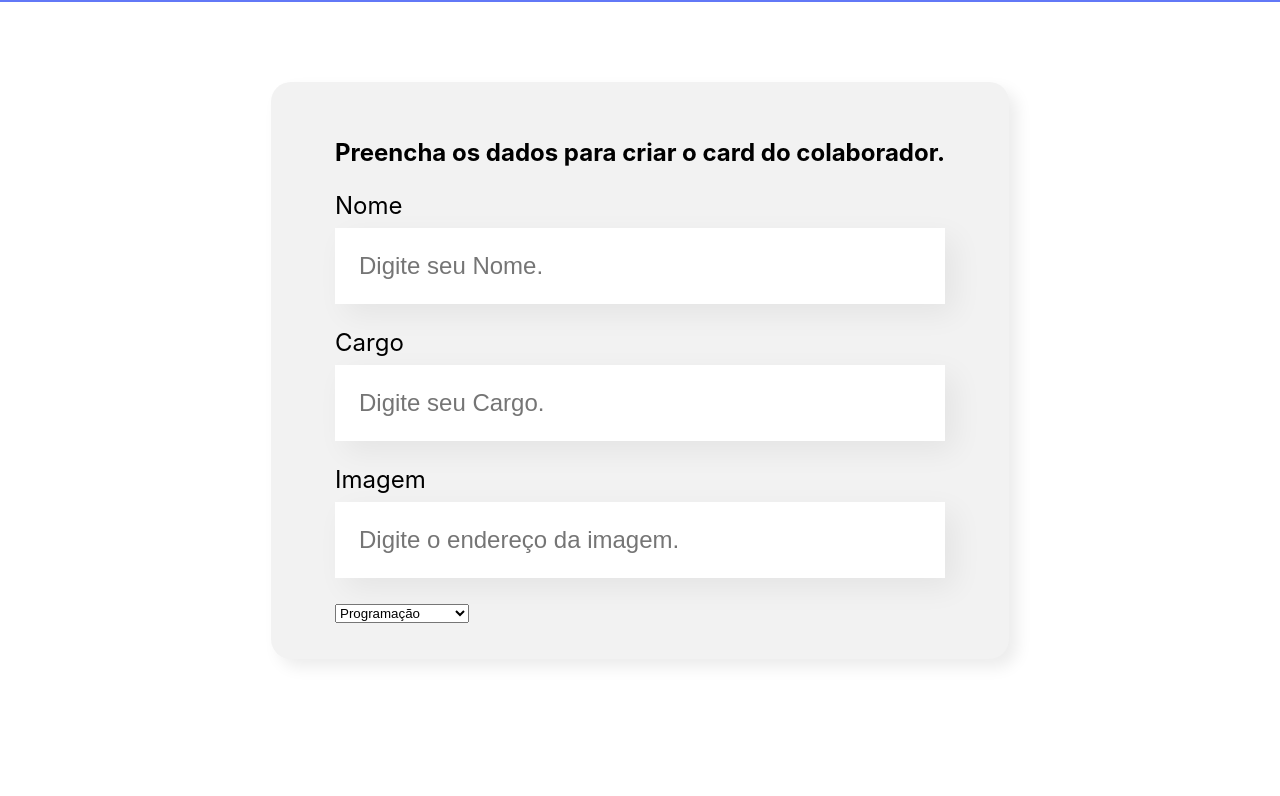
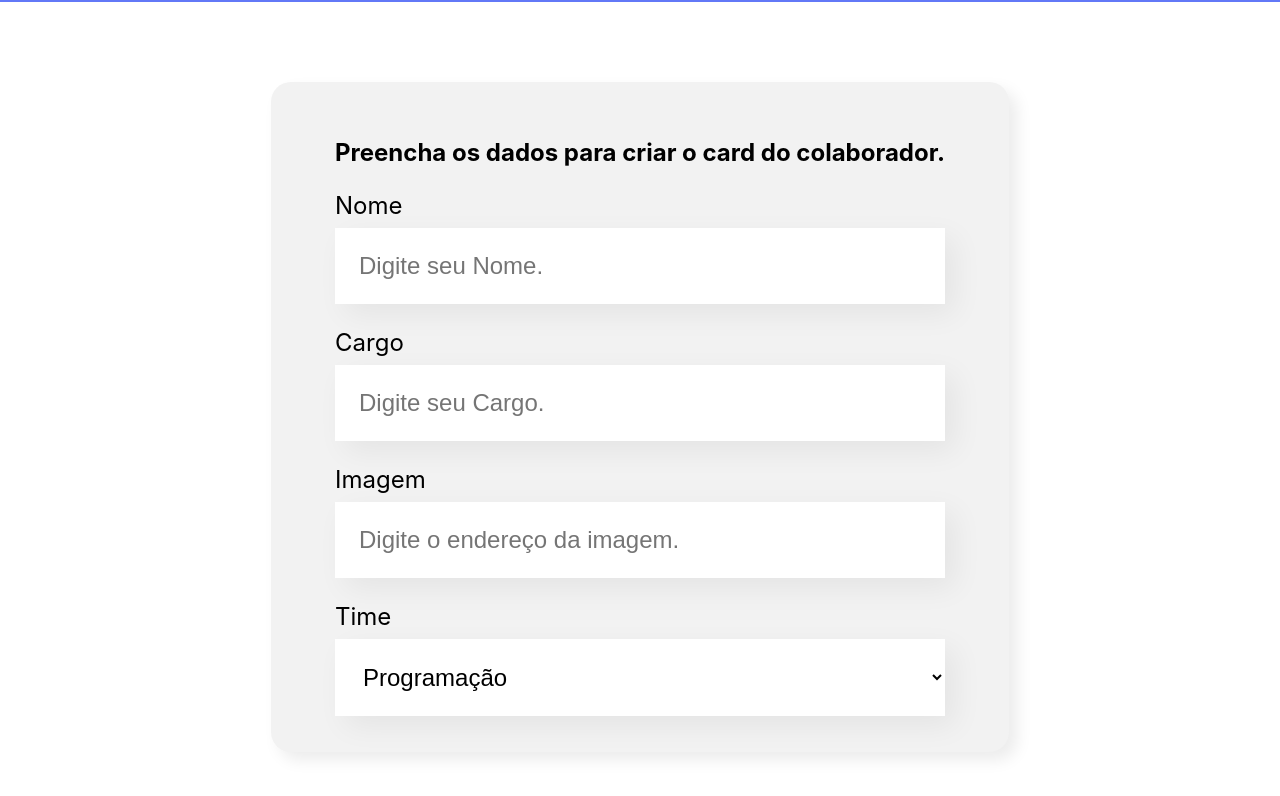
Before and after one commit to alexandreduara/Organo-React, a React (Create React App) app: page / in a window 1280 px wide. Shown: the part 496-1292 px from the top of the page. Before the commit the page ends 1235 px from the top, so only its background shows below. Built offline with nearby package versions, Linux system fonts and the light colour scheme.

Commit message:
Criando o Select

```diff
--- a/src/componentes/Formulario/index.js
+++ b/src/componentes/Formulario/index.js
@@ -21,7 +21,7 @@
         <CampoTexto label="Nome" placeholder="Digite seu Nome" />
         <CampoTexto label="Cargo" placeholder="Digite seu Cargo" />
         <CampoTexto label="Imagem" placeholder="Digite o endereço da imagem" />
-        <ListaSuspensa itens={times}/>
+        <ListaSuspensa label="Time" itens={times}/>
       </form>
     </section>
   );
--- a/src/componentes/ListaSuspensa/ListaSuspensa.css
+++ b/src/componentes/ListaSuspensa/ListaSuspensa.css
@@ -0,0 +1,15 @@
+.lista-suspensa label{
+    display: block;
+    margin-bottom: 8px;
+    font-size: 24px;
+}
+
+.lista-suspensa select{
+    background-color: #FFF;
+    box-shadow: 10px 10px 30px rgba(0, 0, 0, 0.06);
+    width: 100%;
+    border: none;
+    font-size: 24px;
+    padding: 24px;
+    box-sizing: border-box;
+}
--- a/src/componentes/ListaSuspensa/index.js
+++ b/src/componentes/ListaSuspensa/index.js
@@ -3,7 +3,7 @@
 const ListaSuspensa = (props) => {
   console.log(props.itens);
   return (
-    <div>
+    <div className="lista-suspensa">
       <label>{props.label}</label>
       <select>
         {props.itens.map((item) => {
```
